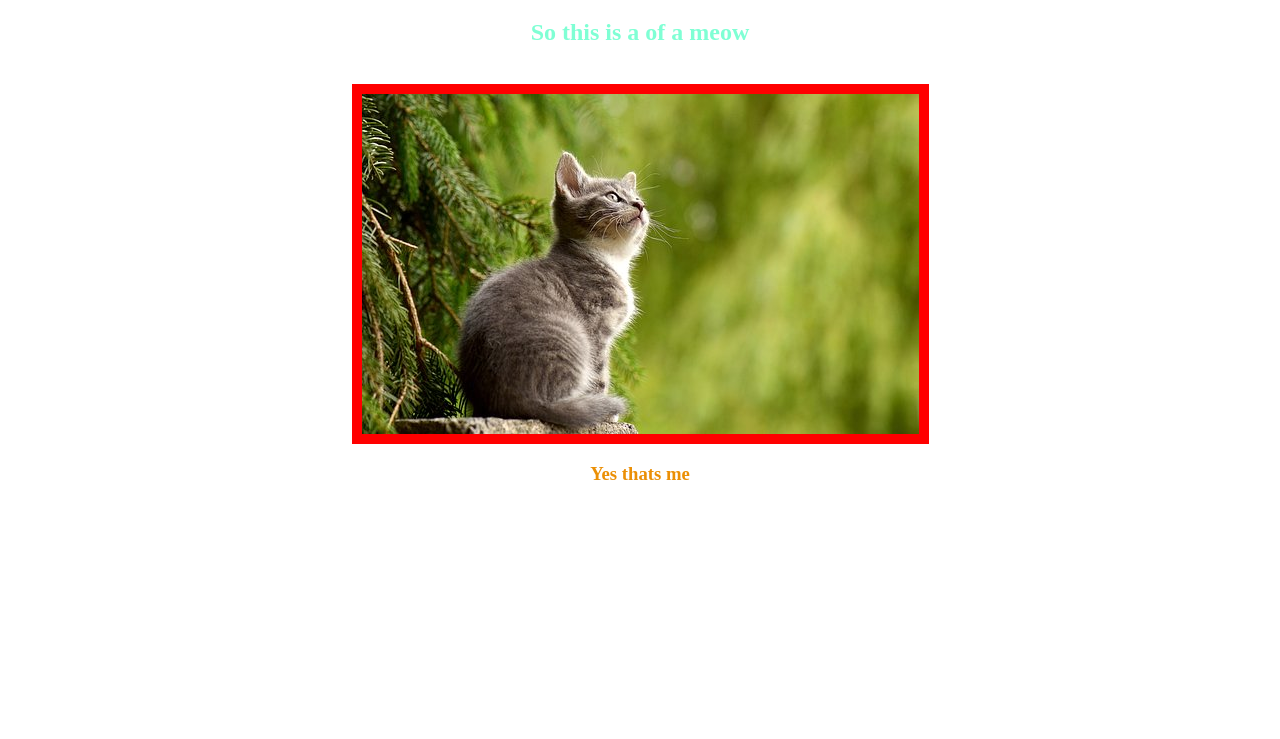
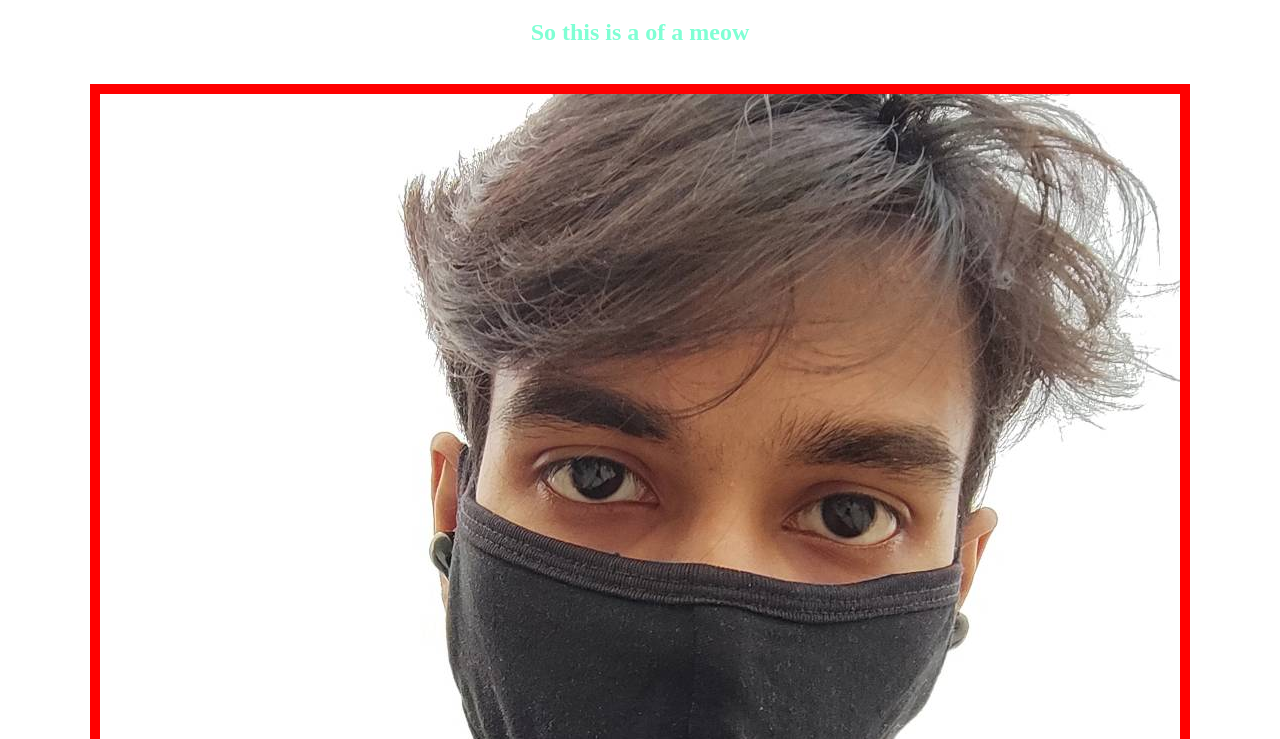
Before and after one commit to RuponGomeZ/fourth-repo, a plain HTML site: page index.html in a window 1280 px wide. Shown: the part 61-800 px from the top of the page. Drawn offline with Linux system fonts and the light colour scheme.

Commit message:
photo changed

```diff
--- a/index.html
+++ b/index.html
@@ -13,7 +13,7 @@
     <h2>So this is a of a meow</h2>
     <br>
 
-    <img src="/Photos/cat.jpg" alt="me">
+    <img src="/Photos/me.jpg" alt="me">
     <h3>Yes thats me</h3>
     </span>
 
```
